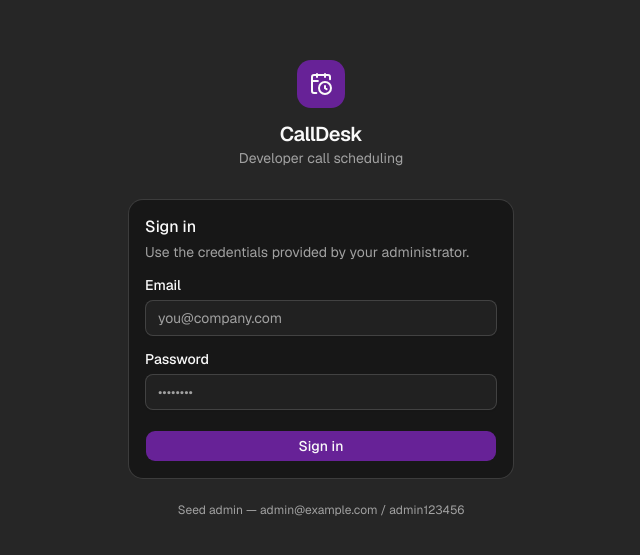
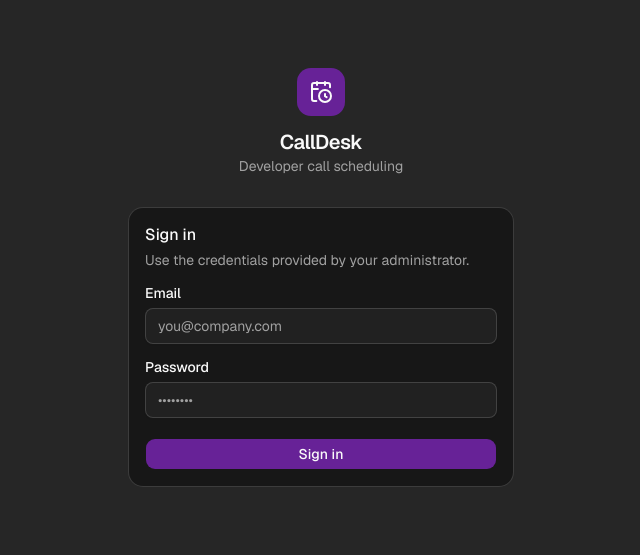
Before and after one commit to MaxGras/calendar-app, a Next.js app: page /auth/login in a window 1280 px wide. Shown: the part 111-666 px from the top of the page, without its empty margins (319-959 px from the left). Built offline with nearby package versions, Linux system fonts and the light colour scheme.

Commit message:
Remove hardcoded admin credentials from login page

```diff
--- a/app/auth/login/page.tsx
+++ b/app/auth/login/page.tsx
@@ -157,7 +157,7 @@ function LoginForm() {
         </Card>
 
         <p className="mt-6 text-center text-xs text-muted-foreground">
-          {"Seed admin — admin@example.com / admin123456"}
+
         </p>
       </div>
     </main>
```
